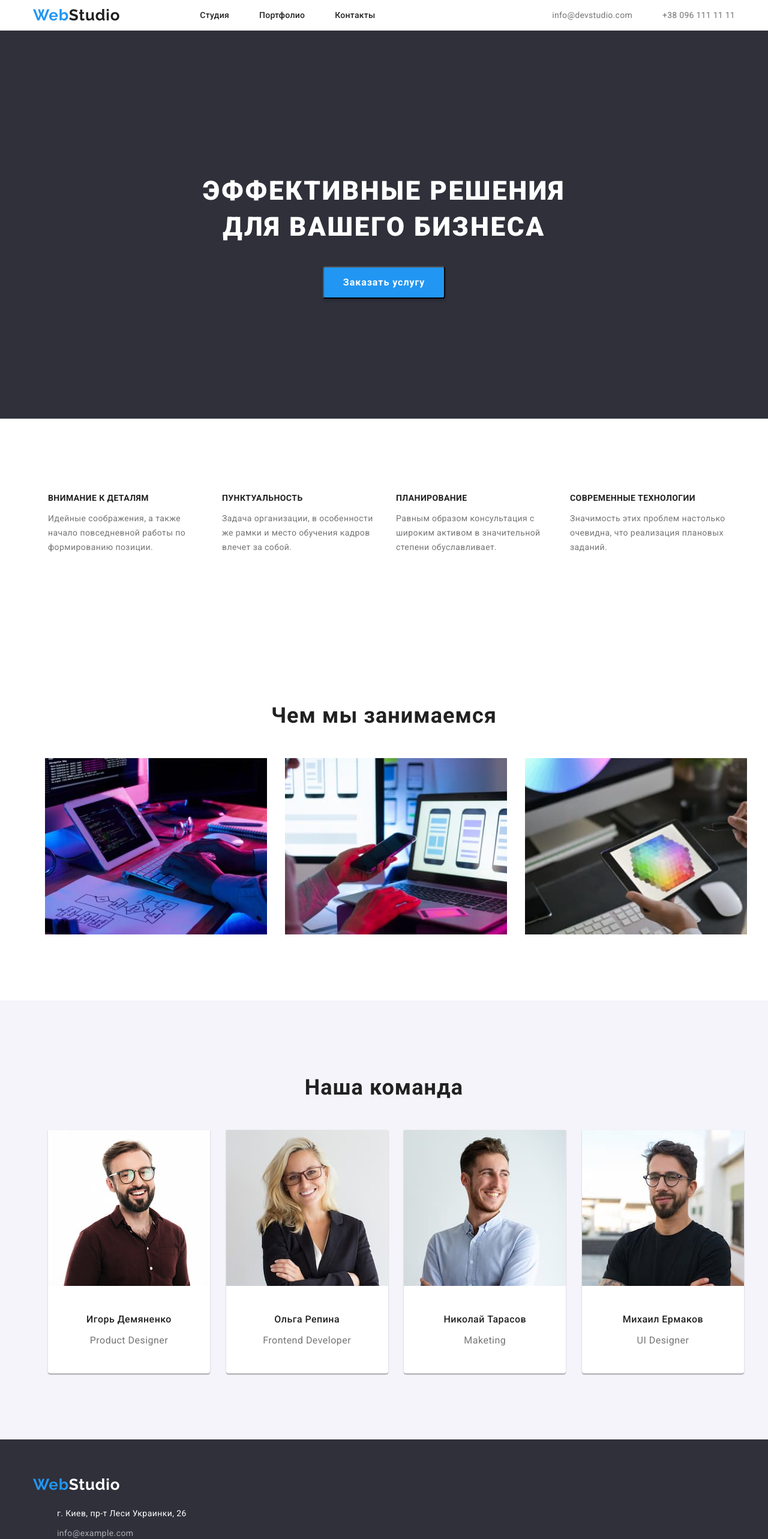
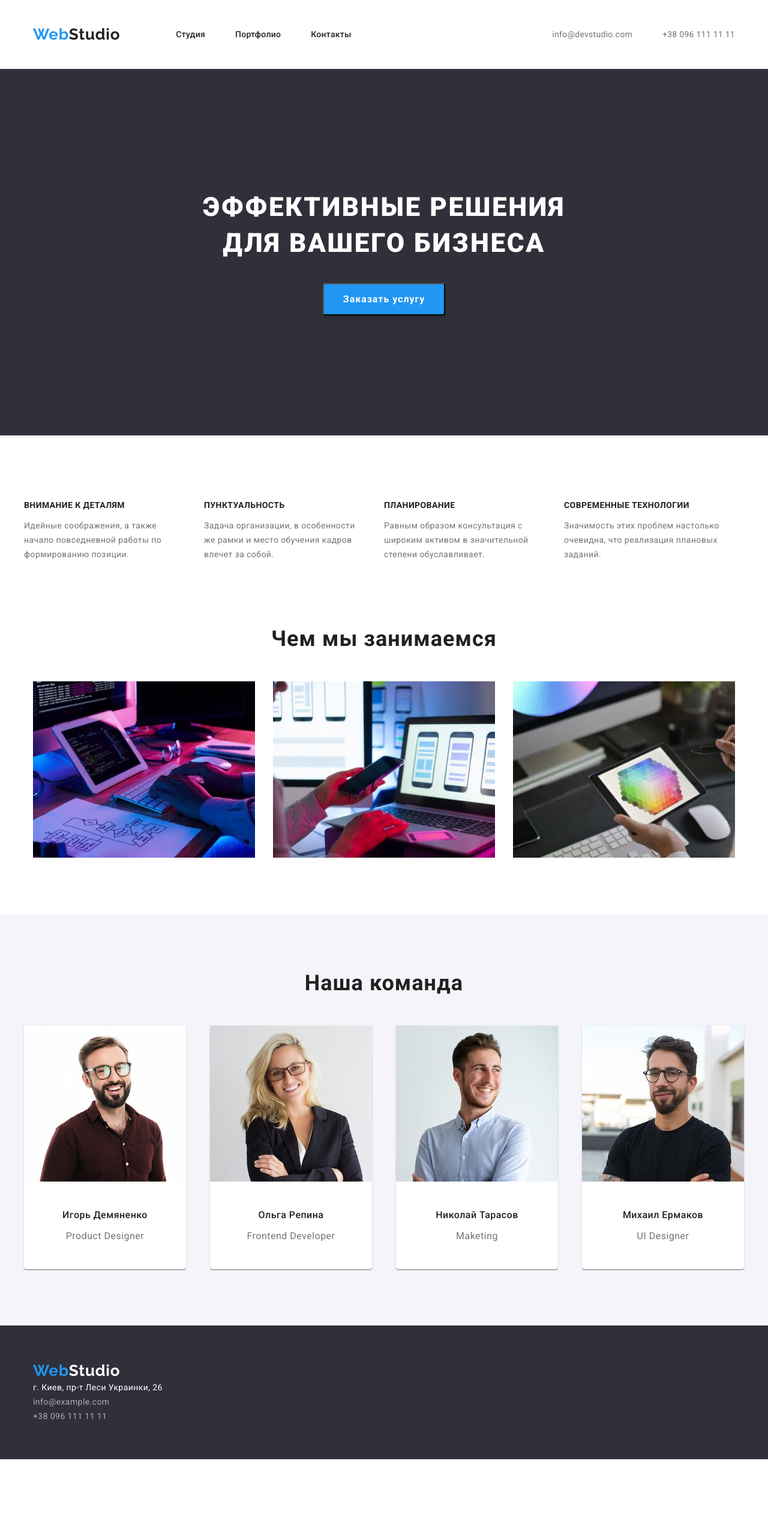
Before and after one commit to anacondz/goit-markup-hw-03, a plain HTML site: page index.html in a window 1280 px wide. Shown: the top 2566 px of the page at 60% size. After the commit the page ends 2433 px from the top, so only its background shows below. Drawn offline with nearby package versions, Linux system fonts and the light colour scheme.

Commit message:
fix(2-3)

```diff
--- a/css/styles.css
+++ b/css/styles.css
@@ -41,11 +41,14 @@ img {
 }
 .header {
     border-bottom: 1px solid #ECECEC;
+    padding-top: 32px;
+    padding-bottom: 32px;
 
 }
 .header-cont {
 margin-left: auto;
 display: flex;
+padding-left: 0;
 
 }
 .h-co {
@@ -77,6 +80,7 @@ text-decoration: none;
    display: flex;
    align-items: center;
    margin: 0;
+   padding-left: 0;
 }
 .header-studio .studio1:nth-last-child(3n) {
 margin-right: 0;
@@ -142,14 +146,14 @@ color: #757575;
 }
 
 .filters-container {
-    display: flex;
+display: flex;
+    flex-wrap: wrap;
     justify-content: center;
-    padding-bottom: 50px;
 }
 .fl-item {
     margin-right: 8px;
 }
-.ft-item:last-child {
+.fl-item:last-child {
     margin-right: 0px;
 }
 .filters {
@@ -159,6 +163,8 @@ font-weight: 500;
 font-size: 16px;
 line-height: 26px;
 letter-spacing: 0.03em;
+margin: 0;
+padding-bottom: 50px;
 
 color: #212121;
 }
@@ -207,10 +213,7 @@ color: #212121;
 .pg {
 text-decoration: none;
 }
-.main-container {
-   display: flex;
-   flex-wrap: wrap;
-}
+
 .cnt {
     display: flex;
     flex-wrap: wrap;
@@ -222,11 +225,14 @@ text-decoration: none;
     margin-right: 30px;
     width: 370px;
     margin-bottom: 30px;
-    border: 1px solid #EEEEEE;
+
 
 }
 .cnt .item:nth-child(3n) {
 margin-right: 0;
+}
+.item:nth-last-child(-n + 3) {
+    margin-bottom: 0;
 }
 
 .footer {
@@ -236,29 +242,38 @@ margin-right: 0;
 }
 .name-pg {
     font-size: 18px;
-    line-height: 2px;
+    line-height: 2;
     letter-spacing: 0.06em;
-        margin-top: 20px;
+
             margin-bottom: 4px;
-            margin-left: 24px;
+
     color: #212121;
 }
 .desc-p {
-    margin-left: 24px;
-    margin-bottom: 20px;
+
     line-height: 30px;
     letter-spacing: 0.03em;
 
     color: #757575;
 }
+.pic2 {
+border: 1px solid #EEEEEE;
+padding: 20px 24px;
+}
 .footer-container{
 
 }
 .ft-item {
-    margin-bottom: 9px;
+    margin: 0;
+    padding: 0;
+}
+.add-r {
+    margin: 0;
+    padding: 0;
 }
 .address {
-   margin-top: 20px;
+   margin: 0;
+   padding: 0;
     font-style: normal;
     font-size: 14px;
     line-height: 24px;
@@ -320,10 +335,9 @@ text-decoration: none;
     line-height: 42px;
     text-align: center;
     letter-spacing: 0.03em;
-        margin-left: auto;
-            margin-right: auto;
+    padding-bottom: 50px;
     color: #212121;
-    margin-bottom: 50px;
+    margin:0;
 }
 .container-resh {
 
@@ -333,6 +347,7 @@ width: 696px;
     display: block;
     margin-left: auto;
     margin-right: auto;
+    margin-top: 0;
     font-weight: 900;
     font-size: 44px;
     line-height: 60px;
@@ -371,11 +386,12 @@ width: 696px;
 }
 .nashi-osob {
     display: flex;
-    margin-right: 30px;
+    margin: 0;
+    padding: 0;
 }
 .osobenosti {
 padding-top: 94px;
-padding-bottom: 94px;
+padding-bottom: 0;
     }
     .ft1 {
 margin-right: 30px;
@@ -411,17 +427,17 @@ width: 270px;
 .pic {
     display: flex;
     justify-content: center;
+    margin: 0;
+    padding: 0;
 }
 .nasha {
-
+padding-bottom: 50px;
     font-weight: 700;
     font-size: 36px;
     line-height: 42px;
     text-align: center;
     letter-spacing: 0.03em;
-        margin-right: auto;
-            margin-left: auto;
-            margin-bottom: 50px;
+        margin: 0;
     color: #212121;
 }
 .container-komanda {
@@ -432,6 +448,8 @@ width: 270px;
 .rebyata {
     display: flex;
     justify-content: space-between;
+    padding: 0;
+    margin: 0;
 }
 .box1 {
    margin-right: 30px;
--- a/index.html
+++ b/index.html
@@ -109,7 +109,7 @@
   <div class="container footer-container">
   <a class="logo1" href="index.html" lang="en"><span class="accent-logo1">Web</span>Studio</a>
   <address class="address">
-    <ul>
+    <ul class="add-r">
       <li class="ft-item"><a class="map" href="https://cutt.ly/DGddfy9" target="_blank" rel="noopener noreferrer">г. Киев, пр-т Леси
           Украинки,
           26</a></li>
```
Also changed, not shown: portfolio.html (+19 -5 lines).
